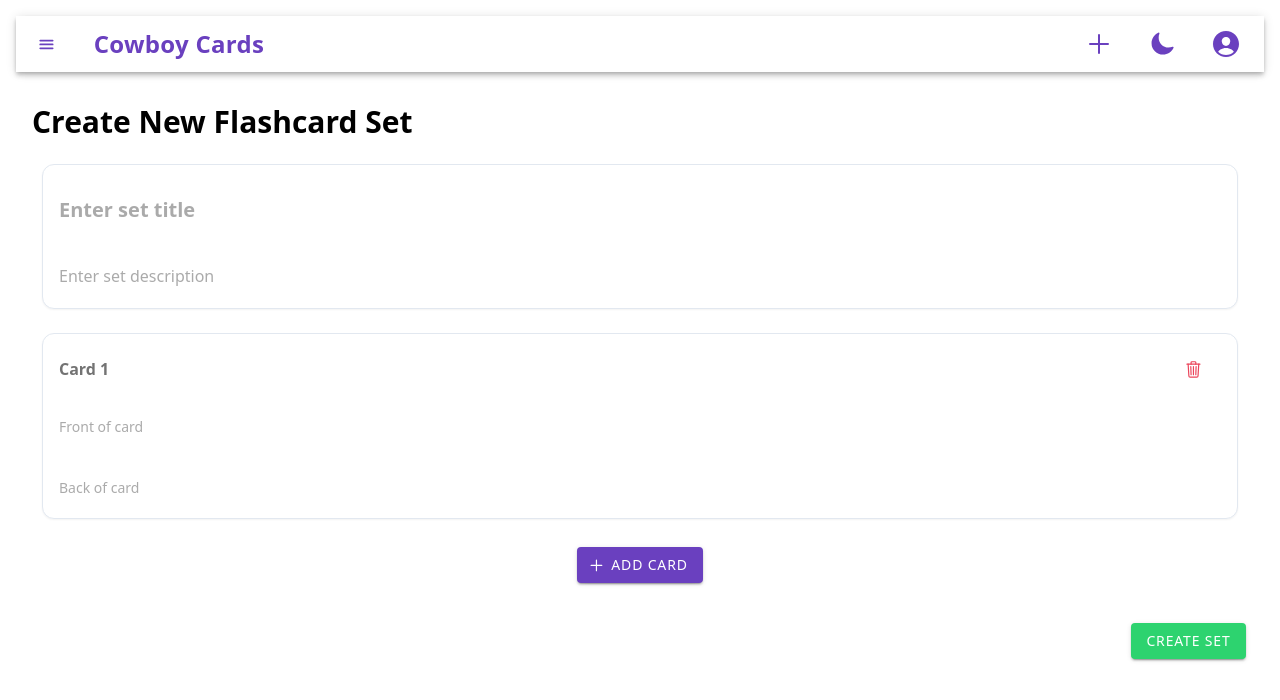
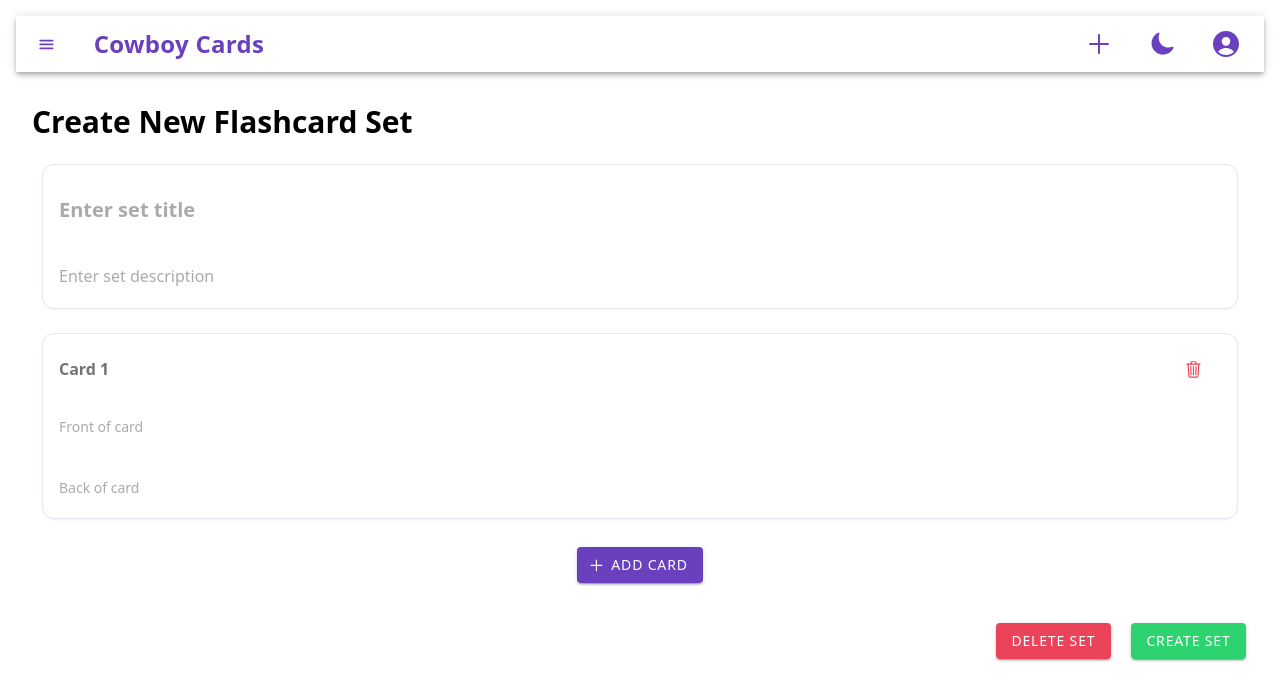
Before and after one commit to SLajuwomi/Cowboy_Cards, a React (Vite) app: page /create-set in a window 1280 px wide. Shown: the top 700 px of the page. Built offline with nearby package versions, Linux system fonts and the light colour scheme; no server answers.

Commit message:
Added Delete button to Create Set page.

```diff
--- a/src/pages/CreateSet.tsx
+++ b/src/pages/CreateSet.tsx
@@ -5,7 +5,8 @@ import {
     IonCardContent,
     IonIcon,
     IonTextarea,
-    IonText
+    IonText,
+    IonAlert
   } from '@ionic/react';
   import { useState } from 'react';
   import { addOutline, trashOutline } from 'ionicons/icons';
@@ -19,6 +20,7 @@ import {
     const [description, setDescription] = useState('');
     const [cards, setCards] = useState([{ front: '', back: '' }]);
     const [errors, setErrors] = useState({ title: '', description: '' });
+    const [showDeleteAlert, setShowDeleteAlert] = useState(false);
 
     const addCard = () => {
       setCards([...cards, { front: '', back: '' }]);
@@ -175,8 +177,17 @@ import {
             </IonButton>
           </div>
 
-          {/* Create button */}
+
           <div className="flex flex-col md:flex-row justify-center md:justify-end gap-4 mt-8">
+            {/* Delete Set Button */}
+            <IonButton
+              color="danger"
+              onClick={() => setShowDeleteAlert(true)}
+            >
+              Delete Set
+            </IonButton>
+
+            {/* Create button */}
             <IonButton
               color="success"
               className="rounded-lg shadow-sm w-full md:w-auto"
@@ -185,6 +196,30 @@ import {
               Create Set
             </IonButton>
           </div>
+
+          {/* Delete Set Alert */}
+          <IonAlert
+            isOpen={showDeleteAlert}
+            onDidDismiss={() => setShowDeleteAlert(false)}
+            header="Confirm Set Deletion"
+            message="Are you sure you want to delete this flashcard set? This action cannot be undone."
+            buttons={[
+              {
+                text: 'Cancel',
+                role: 'cancel',
+                handler: () => {
+                  console.log('Cancel clicked');
+                },
+              },
+              {
+                text: 'Delete',
+                handler: () => {
+                  // Add your delete account logic here
+                  deleteSet();
+                },
+              },
+            ]}
+          />
         </div>
       </IonContent>
     );
```
